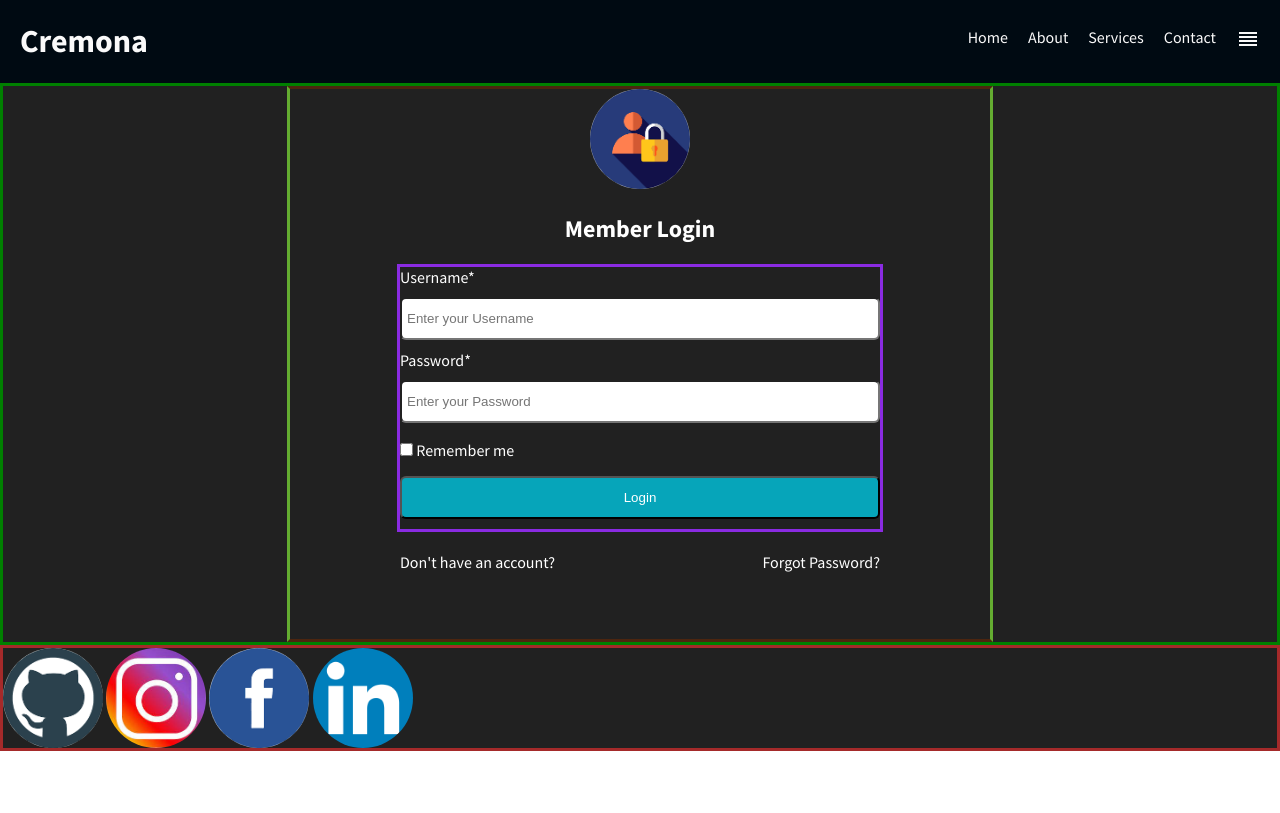
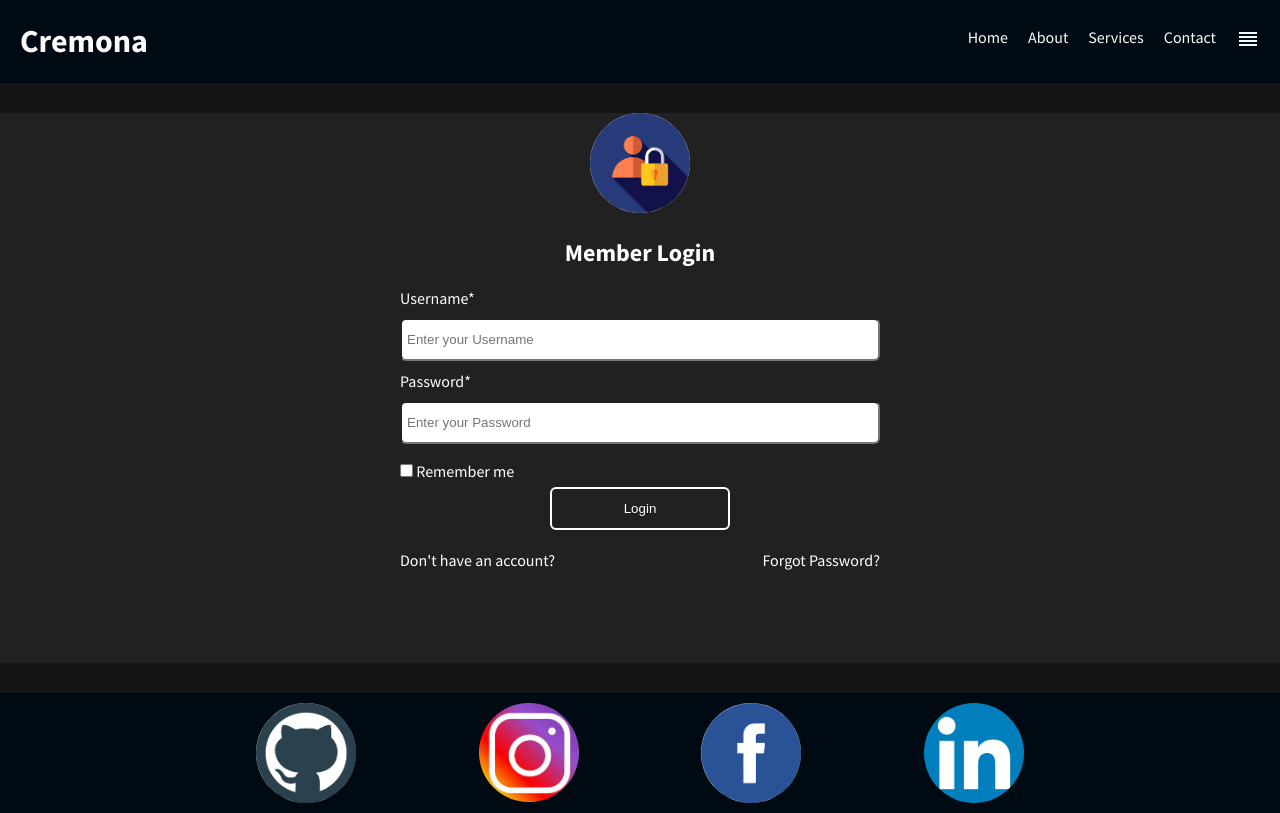
Before and after one commit to CremonaLambert/Simple-Navigation-Bar, a plain HTML site: page index.html in a window 1280 px wide. Drawn offline with Linux system fonts and the light colour scheme.

Commit message:
modern looking css login template

```diff
--- a/index.html
+++ b/index.html
@@ -9,7 +9,6 @@
     <link href="https://fonts.googleapis.com/css2?family=Source+Sans+Pro:ital,wght@0,400;0,700;1,400&display=swap" rel="stylesheet">
     <link href="https://fonts.googleapis.com/icon?family=Material+Icons"rel="stylesheet">
     <link rel="stylesheet" href="https://cdnjs.cloudflare.com/ajax/libs/font-awesome/6.1.2/css/all.min.css" integrity="sha512-1sCRPdkRXhBV2PBLUdRb4tMg1w2YPf37qatUFeS7zlBy7jJI8Lf4VHwWfZZfpXtYSLy85pkm9GaYVYMfw5BC1A==" crossorigin="anonymous" referrerpolicy="no-referrer" />
-    <!-- <link rel="stylesheet" href="https://fonts.googleapis.com/css2?family=Material+Symbols+Outlined:opsz,wght,FILL,GRAD@20..48,100..700,0..1,-50..200" /> -->
     <link rel="stylesheet" href="style.css">
     <title>Simple Navigation Bar</title>
 </head>
@@ -31,23 +30,9 @@
         </ul>
 
     </div>
-<!--
-    <div class="profile-container">
-        <div class="innerprofile-container">
-            <span><img src="cremo.jpg" alt="Cremona"></span>
-            <P>Lorem, ipsum dolor sit amet consectetur adipisicing elit. Quibusdam reprehenderit repellat nesciunt vero fuga iste corrupti ipsum voluptatem eveniet nam modi deleniti dolores accusamus adipisci rerum incidunt, tempora labore. Sed.</P>
-            <div class="shape">
-                <div class="innershape">
-                    carre
-                </div>
-            </div>
-        </div>
-    </div> -->
+
     <div class="container">
         <div class="box">
-                <!-- <span class="material-symbols-outlined">
-                    account_circle
-                </span> -->
             <form action="#">
                 <img src="icon.png" alt="login-icon">
                 <h2>Member Login</h2>
@@ -72,10 +57,10 @@
     </div>
     <footer>
         <div class="innerfooter">
-            <span><img src="github.png" alt="Github" id="so-media"></span>
-            <span><img src="instagram.jpeg" alt="Instagram" id="so-media"></span>
-            <span><img src="facebook.png" alt="Facebook" id="so-media"></span>
-            <span><img src="linkedin.png" alt="Linkedin" id="so-media"></span>
+            <span><a href="#"><img src="github.png" alt="Github"></a></span>
+            <span><a href="#"><img src="instagram.jpeg" alt="Instagram"></a></span>
+            <span><a href="#"><img src="facebook.png" alt="Facebook"></a></span>
+            <span><a href="#"><img src="linkedin.png" alt="Linkedin"></a></span>
         </div>
     </footer>
 
--- a/style.css
+++ b/style.css
@@ -1,6 +1,7 @@
 body {
     margin: 0;
     font-family: 'Source Sans Pro', sans-serif;
+    background-color: #151515;
 }
 
 .bar {
@@ -46,21 +47,21 @@ body {
 }
 
 .container {
-    border: 3px solid green;
     /* display: flex; */
     background-color: #212121;
 }
 
 .box {
-    border: 3px solid red;
+    /* border: 3px solid red; */
     width: 700px;
     height: 550px;
-    margin: 0 auto;
+    margin: 30px auto;
     color: #ffffff;
     /* display: flex;
     flex-direction: column; */
     /* text-align: center; */
-    border-color: rgb(77, 37, 15) rgb(100, 172, 49);
+    /* border-color: rgb(77, 37, 15) rgb(100, 172, 49); */
+    /* background-color: #151515; */
 }
 form {
     text-align: center;
@@ -74,12 +75,9 @@ img {
     border-radius: 100%;
 }
 
-#so-madia {
-    width: 50px;
-    border-radius: 100%;
-}
+
 .login-form {
-    border: 3px solid blueviolet;
+    /* border: 3px solid blueviolet; */
     /* background-color: #180909; */
     display: flex;
     flex-direction: column;
@@ -90,8 +88,11 @@ img {
     border-top-right-radius: 100%; */
 }
 .login {
-    background-color: rgb(6, 165, 186);
+    background-color: #212121;
     color: #fff;
+    margin: 0 150px;
+    /* outline: #ffffff; */
+    border: 2px solid #fff;
 }
 .buttons {
     /* border: 3px solid rgb(23, 2, 52); */
@@ -99,11 +100,10 @@ img {
     justify-content: space-between;
     max-width: 480px;
     margin: 0 auto;
-    margin: ;
 }
 
 input{
-    color: grey;
+    color: #000a12;
     /* background-color: #eee; */
     padding: 12px 5px;
     margin: 10px 0;
@@ -117,6 +117,8 @@ input{
 
 #btn-underline:hover{
     text-decoration: underline;
+    text-underline-offset: 8px;
+    text-emphasis-color: red;
 }
 
 
@@ -142,10 +144,19 @@ input{
 }
 
 footer {
-   background-color: #212121;
+   background-color: #000a12;
     color: #fff;
 }
 .innerfooter {
-    border: 3px solid brown;
+    /* border: 3px solid brown; */
     height: 100px;
+    width: 60%;
+    margin: 0 auto;
+    display: flex;
+    justify-content: space-between;
+    padding: 10px 0;
 }
+.login:hover {
+    background-color: #000a12;
+    color: #ffffff;
+}
```
